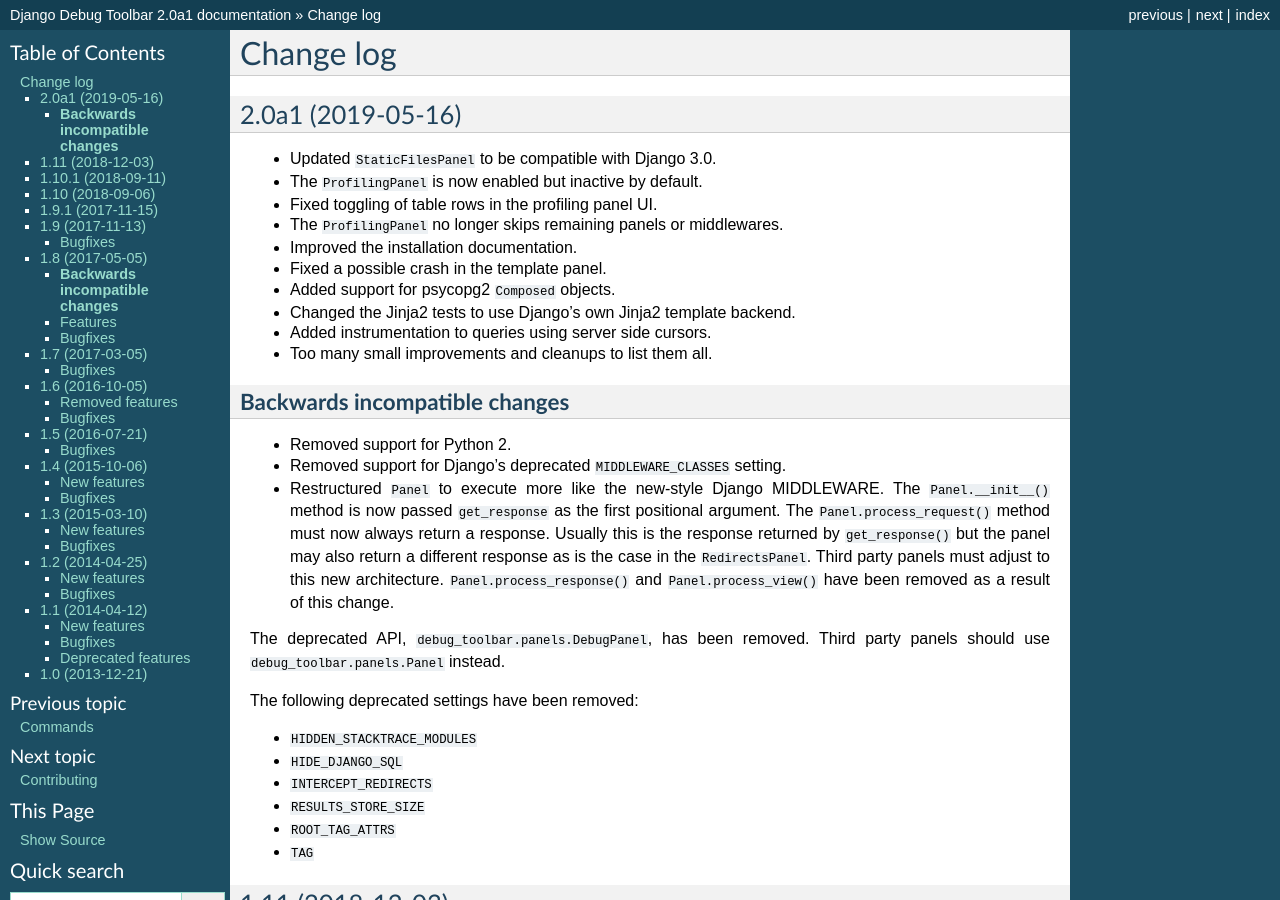
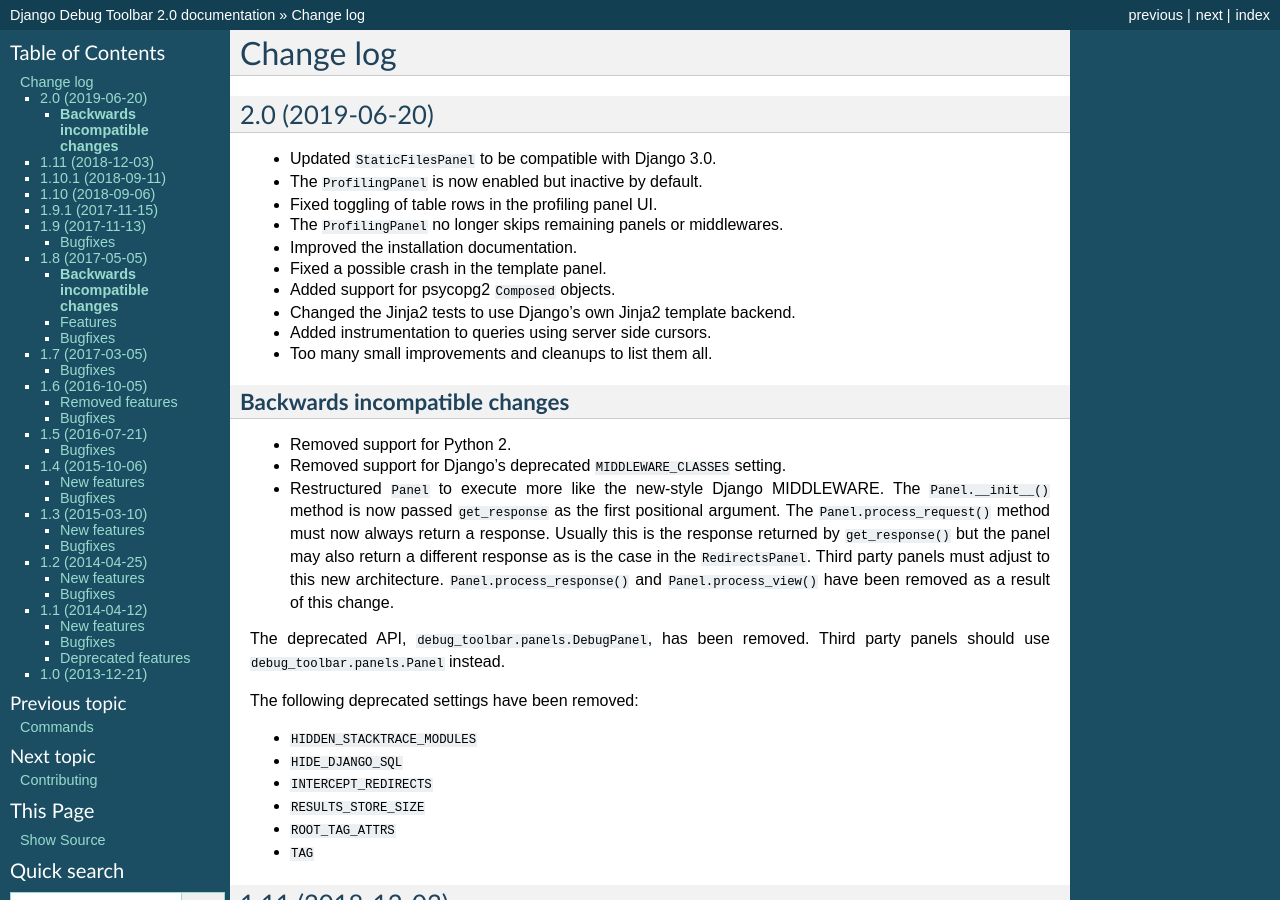
Before and after one commit to jazzband/django-debug-toolbar, a Sphinx documentation site: the page built from docs/changes.rst, in a window 1280 px wide and 900 px high. Built offline with Sphinx 7.4.7, drawn with Linux system fonts in a browser that asks for light colours; some of the changed text lies outside the part shown.

Commit message:
django-debug-toolbar 2.0

```diff
--- a/docs/changes.rst
+++ b/docs/changes.rst
@@ -1,8 +1,8 @@
 Change log
 ==========
 
-2.0a1 (2019-05-16)
-------------------
+2.0 (2019-06-20)
+----------------
 
 * Updated ``StaticFilesPanel`` to be compatible with Django 3.0.
 * The ``ProfilingPanel`` is now enabled but inactive by default.
--- a/docs/conf.py
+++ b/docs/conf.py
@@ -59,9 +59,9 @@
 # built documents.
 #
 # The short X.Y version.
-version = '2.0a1'
+version = '2.0'
 # The full version, including alpha/beta/rc tags.
-release = '2.0a1'
+release = '2.0'
 
 # The language for content autogenerated by Sphinx. Refer to documentation
 # for a list of supported languages.
--- a/setup.py
+++ b/setup.py
@@ -12,7 +12,7 @@
 
 setup(
     name="django-debug-toolbar",
-    version="2.0a1",
+    version="2.0",
     description="A configurable set of panels that display various debug "
     "information about the current request/response.",
     long_description=readall("README.rst"),
```
